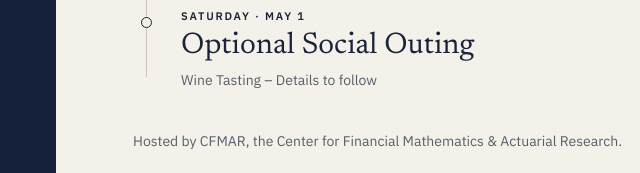
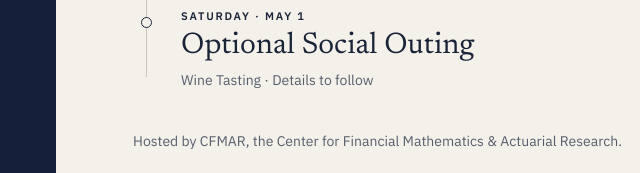
Before and after one commit to fouque-celebration/fouque-celebration.github.io, a plain HTML site: page docs/index.html in a window 1280 px wide. Shown: the part 627-800 px from the top of the page, 364-1004 px from the left. Drawn offline with Linux system fonts and the light colour scheme.

Commit message:
Use a dot separator in the Saturday subtext
Co-Authored-By: Claude Opus 5.5 <noreply@anthropic.com>
Claude-Session: https://claude.ai/code/session_01RpbN52W4HfcKCM6EsZ37S6

```diff
--- a/docs/index.html
+++ b/docs/index.html
@@ -112,7 +112,7 @@ legend{padding:0;margin-bottom:12px}
 <p class="lbl">Programme</p>
 <div class="prog">
 <div class="item"><span class="dot" aria-hidden="true"></span><div class="item-t"><span class="lbl" style="color:var(--ink)">Friday · April 30</span><span class="item-h">Academic Talks &amp; Beach BBQ</span><span class="hint">Talks at UC Santa Barbara, followed by a beach BBQ dinner · Program, times and locations to follow</span></div></div>
-<div class="item"><span class="dot" aria-hidden="true"></span><div class="item-t"><span class="lbl" style="color:var(--ink)">Saturday · May 1</span><span class="item-h">Optional Social Outing</span><span class="hint">Wine Tasting – Details to follow</span></div></div>
+<div class="item"><span class="dot" aria-hidden="true"></span><div class="item-t"><span class="lbl" style="color:var(--ink)">Saturday · May 1</span><span class="item-h">Optional Social Outing</span><span class="hint">Wine Tasting · Details to follow</span></div></div>
 </div>
 <p class="hint" style="margin-top:40px">Hosted by CFMAR, the Center for Financial Mathematics &amp; Actuarial Research.</p>
 
```
